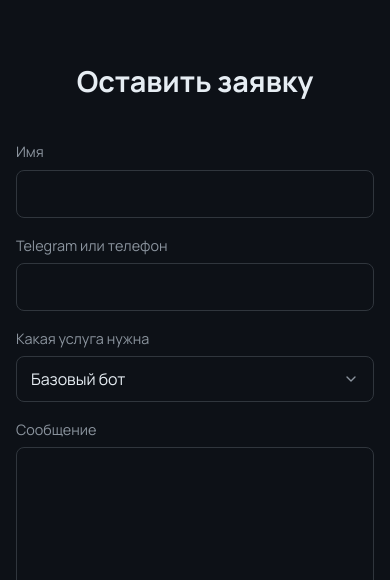
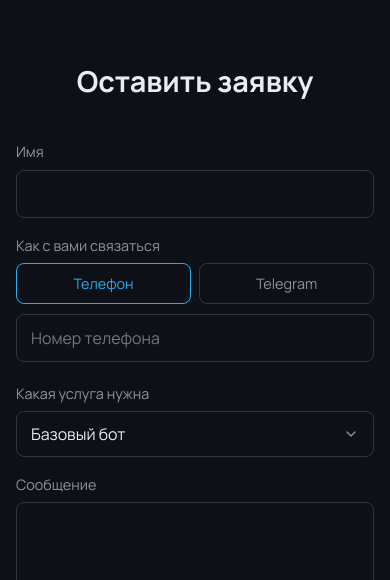
Before and after one commit to 1yanik20031ukrnet-cloud/django-business-landing, a Django app: page / in a window 390 px wide. Shown: the part 5920-6500 px from the top of the page. Run offline with Django 5.2, Linux system fonts and the light colour scheme; some libraries are stand-ins or nearby versions; some web fonts are replaced.

Commit message:
Validation, phone widget, and HTMX lead form (Day 13)
Validation and protection:
- LANGUAGE_CODE switched to ru so built-in error messages are Russian
- Lead.message capped at 1000 chars (migration included)
- clean_contact() normalizes phones (+79991234567) and validates
  Telegram usernames (Telegram's own 5-32 char rule)
- Server-side duplicate guard: same name+contact within 30s is ignored
- Submit button disables on click

Contact field UX:
- Phone/Telegram toggle; phone mode uses intl-tel-input with country
  flag + dial code picker (CDN path fixed from build/ to dist/, which
  was 404 and silently broke the widget and toggle)
- Dark theme for the widget via its CSS variables; search input padding
  fixed so the icon no longer overlaps text; Russian placeholder
- Toggle logic re-initializes after HTMX swaps and syncs continuously

Lead form now submits via HTMX to /submit-lead/ (no page reload, no
#contact-form URL anchor left behind), with network-error handling
that re-enables the submit button. Static CSS link carries a ?v=N
cache-buster to avoid stale styles during development.

```diff
--- a/config/settings.py
+++ b/config/settings.py
@@ -108,7 +108,7 @@ AUTH_PASSWORD_VALIDATORS = [
 # Internationalization
 # https://docs.djangoproject.com/en/6.0/topics/i18n/
 
-LANGUAGE_CODE = 'en-us'
+LANGUAGE_CODE = 'ru'
 
 TIME_ZONE = 'UTC'
 
--- a/landing/forms.py
+++ b/landing/forms.py
@@ -1,12 +1,45 @@
+import re
+
 from django import forms
 
 from .models import Lead
 
+USERNAME_RE = re.compile(r"[A-Za-z0-9_]{5,32}$")
+PHONE_RE = re.compile(r"\+?\d{10,15}$")
+
 
 class LeadForm(forms.ModelForm):
+    contact = forms.CharField(widget=forms.HiddenInput(), max_length=100)
+
     class Meta:
         model = Lead
         fields = ["name", "contact", "service", "message"]
+
+    def clean_name(self):
+        return self.cleaned_data["name"].strip()
+
+    def clean_contact(self):
+        contact = self.cleaned_data["contact"].strip()
+
+        if contact.startswith("@"):
+            username = contact[1:]
+            if not USERNAME_RE.fullmatch(username):
+                raise forms.ValidationError(
+                    "Похоже на Telegram-юзернейм, но формат неверный: "
+                    "только латинские буквы, цифры и _, от 5 до 32 символов."
+                )
+            return "@" + username
+
+        digits = re.sub(r"[^\d+]", "", contact)
+        if PHONE_RE.fullmatch(digits):
+            if not digits.startswith("+"):
+                digits = "+" + digits
+            return digits
+
+        raise forms.ValidationError(
+            "Укажите номер телефона (например +79991234567) "
+            "или Telegram-юзернейм, начинающийся с @."
+        )
 
 
 class CalculatorForm(forms.Form):
--- a/landing/models.py
+++ b/landing/models.py
@@ -19,7 +19,7 @@ class Lead(models.Model):
     service = models.CharField(
         "Услуга", max_length=20, choices=Service.choices, default=Service.BASIC_BOT
     )
-    message = models.TextField("Сообщение", blank=True)
+    message = models.TextField("Сообщение", max_length=1000, blank=True)
     created_at = models.DateTimeField("Дата создания", auto_now_add=True)
     status = models.CharField(
         "Статус", max_length=20, choices=Status.choices, default=Status.NEW
--- a/landing/static/landing/styles.css
+++ b/landing/static/landing/styles.css
@@ -2,10 +2,6 @@
     box-sizing: border-box;
     margin: 0;
     padding: 0;
-}
-
-html {
-    scroll-behavior: smooth;
 }
 
 html, body {
@@ -382,6 +378,66 @@ section h2 {
     cursor: pointer;
 }
 
+/* Phone / Telegram toggle */
+
+.contact-toggle {
+    display: flex;
+    gap: 8px;
+    margin-bottom: 10px;
+}
+
+#contact-form .contact-toggle-btn {
+    flex: 1;
+    padding: 10px;
+    border-radius: 8px;
+    border: 1px solid #30363d;
+    background-color: #0d1117;
+    color: #8b949e;
+    cursor: pointer;
+    font-size: 0.9rem;
+    transition: border-color 150ms, color 150ms;
+}
+
+#contact-form .contact-toggle-btn.active {
+    border-color: #2AABEE;
+    color: #2AABEE;
+}
+
+.contact-field {
+    margin-bottom: 4px;
+}
+
+/* intl-tel-input dark theme */
+
+:root {
+    --iti-hover-color: #21262d;
+    --iti-border-color: #30363d;
+    --iti-country-selector-bg: transparent;
+    --iti-icon-color: #8b949e;
+}
+
+.iti {
+    width: 100%;
+}
+
+#phone-input {
+    width: 100%;
+    padding: 12px 14px 12px 90px;
+}
+
+.iti__country-list {
+    background-color: #161b22;
+    color: #e6edf3;
+}
+
+.iti__search-input,
+#contact-form .iti__search-input {
+    background-color: #0d1117;
+    color: #e6edf3;
+    border-radius: 0;
+    padding-left: 37px;
+}
+
 /* Calculator */
 
 #calculator {
--- a/landing/templates/landing/base.html
+++ b/landing/templates/landing/base.html
@@ -8,9 +8,12 @@
     <link rel="preconnect" href="https://fonts.googleapis.com">
     <link rel="preconnect" href="https://fonts.gstatic.com" crossorigin>
     <link href="https://fonts.googleapis.com/css2?family=Manrope:wght@400;500;700&family=Unbounded:wght@500;600;700&display=swap" rel="stylesheet">
-    <link rel="stylesheet" href="{% static 'landing/styles.css' %}">
+    <link rel="stylesheet" href="{% static 'landing/styles.css' %}?v=4">
+    <link rel="stylesheet" href="https://cdn.jsdelivr.net/npm/intl-tel-input@29.1.3/dist/css/intlTelInput.min.css">
     <script src="https://unpkg.com/htmx.org@2.0.4" defer></script>
+    <script src="https://cdn.jsdelivr.net/npm/intl-tel-input@29.1.3/dist/js/intlTelInputWithUtils.min.js" defer></script>
     <script src="{% static 'landing/htmx-handlers.js' %}" defer></script>
+    <script src="{% static 'landing/contact-toggle.js' %}" defer></script>
 </head>
 <body id="top">
 
--- a/landing/templates/landing/index.html
+++ b/landing/templates/landing/index.html
@@ -188,38 +188,7 @@
 <section id="contact-form">
     <h2>Оставить заявку</h2>
 
-    {% for message in messages %}
-        <p class="form-success">{{ message }}</p>
-    {% endfor %}
-
-    <form method="post">
-        {% csrf_token %}
-        <input type="hidden" name="form_name" value="lead">
-
-        <div>
-            <label for="{{ form.name.id_for_label }}">Имя</label>
-            {{ form.name }}
-            {% if form.name.errors %}<p class="form-error">{{ form.name.errors.0 }}</p>{% endif %}
-        </div>
-
-        <div>
-            <label for="{{ form.contact.id_for_label }}">Telegram или телефон</label>
-            {{ form.contact }}
-            {% if form.contact.errors %}<p class="form-error">{{ form.contact.errors.0 }}</p>{% endif %}
-        </div>
-
-        <div>
-            <label for="{{ form.service.id_for_label }}">Какая услуга нужна</label>
-            {{ form.service }}
-        </div>
-
-        <div>
-            <label for="{{ form.message.id_for_label }}">Сообщение</label>
-            {{ form.message }}
-        </div>
-
-        <button type="submit" class="btn btn-primary">Отправить заявку</button>
-    </form>
+    {% include "landing/partials/lead_form.html" %}
 </section>
 
 <section id="contact">
--- /dev/null
+++ b/landing/templates/landing/partials/lead_form.html
@@ -0,0 +1,56 @@
+<div id="lead-form-wrap">
+
+{% if success %}
+    <p class="form-success">Заявка отправлена! Мы свяжемся с вами в ближайшее время.</p>
+{% endif %}
+
+<form
+    hx-post="{% url 'submit_lead' %}"
+    hx-target="#lead-form-wrap"
+    hx-swap="outerHTML"
+    onsubmit="this.querySelector('button[type=submit]').disabled = true;"
+>
+    {% csrf_token %}
+
+    <div>
+        <label for="{{ form.name.id_for_label }}">Имя</label>
+        {{ form.name }}
+        {% if form.name.errors %}<p class="form-error">{{ form.name.errors.0 }}</p>{% endif %}
+    </div>
+
+    <div>
+        <label>Как с вами связаться</label>
+
+        <div class="contact-toggle">
+            <button type="button" class="contact-toggle-btn active" data-mode="phone">Телефон</button>
+            <button type="button" class="contact-toggle-btn" data-mode="telegram">Telegram</button>
+        </div>
+
+        <div class="contact-field" data-field="phone">
+            <input type="tel" id="phone-input" placeholder="Номер телефона">
+        </div>
+
+        <div class="contact-field" data-field="telegram" hidden>
+            <input type="text" id="telegram-input" placeholder="@username">
+        </div>
+
+        {{ form.contact }}
+        {% if form.contact.errors %}<p class="form-error">{{ form.contact.errors.0 }}</p>{% endif %}
+    </div>
+
+    <div>
+        <label for="{{ form.service.id_for_label }}">Какая услуга нужна</label>
+        {{ form.service }}
+        {% if form.service.errors %}<p class="form-error">{{ form.service.errors.0 }}</p>{% endif %}
+    </div>
+
+    <div>
+        <label for="{{ form.message.id_for_label }}">Сообщение</label>
+        {{ form.message }}
+        {% if form.message.errors %}<p class="form-error">{{ form.message.errors.0 }}</p>{% endif %}
+    </div>
+
+    <button type="submit" class="btn btn-primary">Отправить заявку</button>
+</form>
+
+</div>
--- a/landing/urls.py
+++ b/landing/urls.py
@@ -5,4 +5,5 @@ from . import views
 urlpatterns = [
     path('', views.index, name='home'),
     path('calculate/', views.calculate, name='calculate'),
+    path('submit-lead/', views.submit_lead, name='submit_lead'),
 ]
--- a/landing/views.py
+++ b/landing/views.py
@@ -1,33 +1,48 @@
-from django.contrib import messages
-from django.shortcuts import redirect, render
-from django.urls import reverse
+from datetime import timedelta
+
+from django.shortcuts import render
+from django.utils import timezone
 
 from .forms import CalculatorForm, LeadForm
+from .models import Lead
 from .notifications import send_telegram_notification
 from .pricing import calculate_price
 
+DUPLICATE_WINDOW = timedelta(seconds=30)
+
 
 def index(request):
-    lead_form = LeadForm()
-
-    if request.method == "POST" and request.POST.get("form_name") == "lead":
-        lead_form = LeadForm(request.POST)
-        if lead_form.is_valid():
-            lead = lead_form.save()
-            send_telegram_notification(lead)
-            messages.success(
-                request, "Заявка отправлена! Мы свяжемся с вами в ближайшее время."
-            )
-            return redirect(f"{reverse('home')}#contact-form")
-
     return render(
         request,
         "landing/index.html",
         {
-            "form": lead_form,
+            "form": LeadForm(),
             "calculator_form": CalculatorForm(),
             "price_range": None,
         },
+    )
+
+
+def submit_lead(request):
+    lead_form = LeadForm(request.POST)
+    success = False
+
+    if lead_form.is_valid():
+        is_duplicate = Lead.objects.filter(
+            name=lead_form.cleaned_data["name"],
+            contact=lead_form.cleaned_data["contact"],
+            created_at__gte=timezone.now() - DUPLICATE_WINDOW,
+        ).exists()
+
+        if not is_duplicate:
+            lead = lead_form.save()
+            send_telegram_notification(lead)
+
+        success = True
+        lead_form = LeadForm()
+
+    return render(
+        request, "landing/partials/lead_form.html", {"form": lead_form, "success": success}
     )
 
 
```
Also changed, not shown: landing/static/landing/contact-toggle.js (added, +75 -0 lines), landing/static/landing/htmx-handlers.js (+30 -8 lines), landing/migrations/0002_alter_lead_message.py (added).
